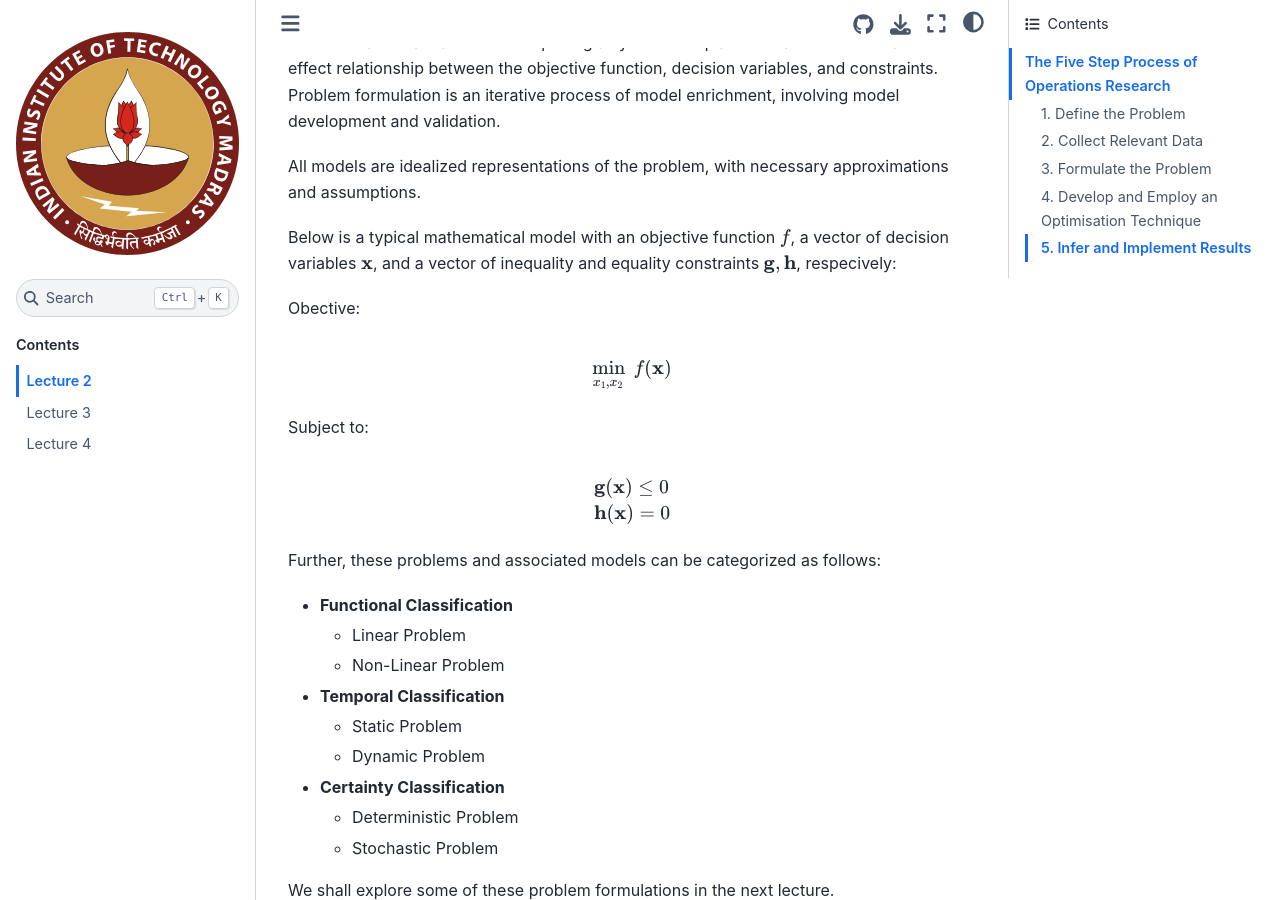
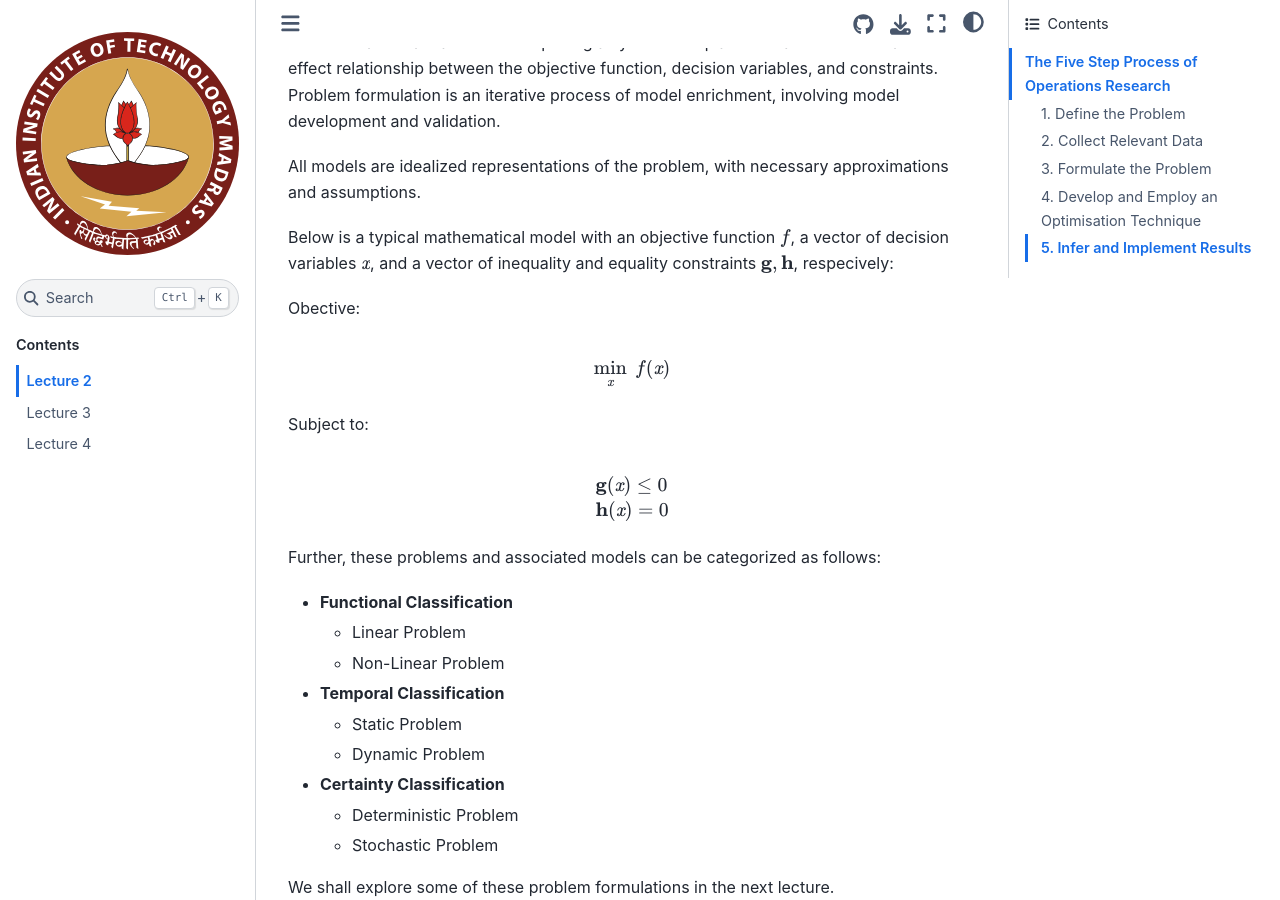
Before and after one commit to anmpahwa/CE5972, a Jupyter Book: the page built from book/content/lecture_02.md, in a window 1280 px wide and 900 px high, scrolled down 1472 px. Built offline with Jupyter Book 1.0.4 settings and Sphinx 7.4.7 and the Sphinx Book theme 1.1.4, drawn with Linux system fonts in a browser that asks for light colours; comment, search, counter and statistics services are not loaded.

Commit message:
update lecture #02

```diff
--- a/book/content/lecture_02.md
+++ b/book/content/lecture_02.md
@@ -33,20 +33,20 @@
 
 All models are idealized representations of the problem, with necessary approximations and assumptions.
 
-Below is a typical mathematical model with an objective function $f$, a vector of decision variables $\mathbf{x}$, and a vector of inequality and equality constraints $\mathbf{g},\mathbf{h}$, respecively:
+Below is a typical mathematical model with an objective function $f$, a vector of decision variables $\mathbf{\mathit{x}}$, and a vector of inequality and equality constraints $\mathbf{g},\mathbf{h}$, respecively:
 
 Obective:
 
 $$
-\min_{x_1, x_2} \ f(\mathbf{x})
+\min_{\mathbf{\mathit{x}}} \ f(\mathbf{\mathit{x}})
 $$
 
 Subject to:
 
 $$
 \begin{aligned}
-  & \mathbf{g}(\mathbf{x}) \leq 0 \\
-  & \mathbf{h}(\mathbf{x}) = 0
+  & \mathbf{g}(\mathbf{\mathit{x}}) \leq 0 \\
+  & \mathbf{h}(\mathbf{\mathit{x}}) = 0
 \end{aligned}
 $$
 
```
